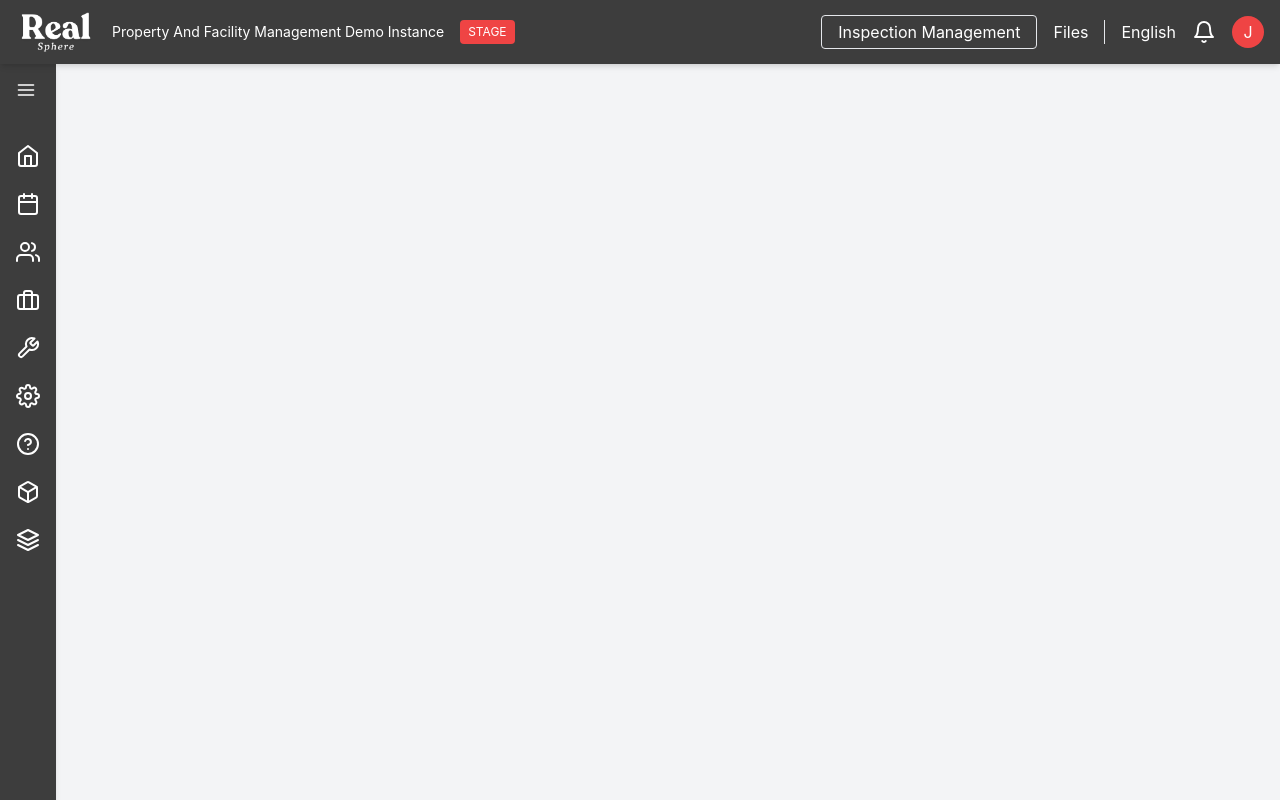
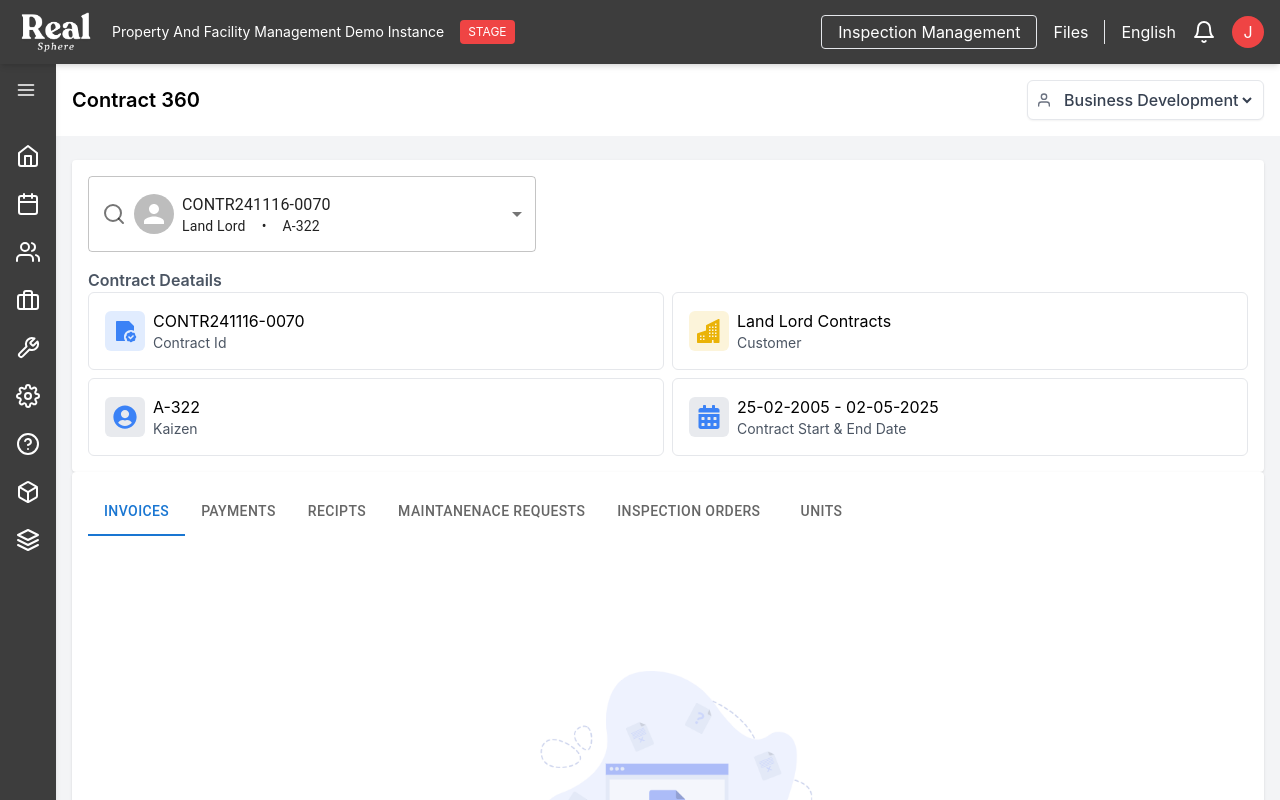
Before and after one commit to mdnasimnsrg/RealSphere, a React (Create React App) app: page /contract360 in a window 1280 px wide. Built offline with nearby package versions, Linux system fonts and the light colour scheme.

Commit message:
created contract-360 page

```diff
--- a/src/App.js
+++ b/src/App.js
@@ -170,6 +170,7 @@ import SheduleBoard from "./components/bireportmanagement/planner/SheduleBoard";
 import BiReportManagementSheduleBoard from "./components/bireportmanagement/planner/SheduleBoard";
 import AmenityBookingBoard from "./components/bireportmanagement/planner/AmenityBookingBoard";
 import ParkingBookingBoard from "./components/bireportmanagement/planner/ParkingBookingBoard";
+import Contract360 from "./components/bireportmanagement/business360/Contract360";
 const App = () => {
   const [isSidebarOpen, setIsSidebarOpen] = useState(false);
   const [selectedModule, setSelectedModule] = useState("Inspection Management");
@@ -209,6 +210,10 @@ const App = () => {
           />
           <div className="flex-1 bg-gray-100 overflow-y-scroll scrollbar-hide  ">
             <Routes>
+              <Route
+                path="/contract360"
+                element={<Contract360 />}
+              />
               <Route
                 path="/parking-booking-board"
                 element={<ParkingBookingBoard />}
--- /dev/null
+++ b/src/components/bireportmanagement/business360/Contract360.jsx
@@ -0,0 +1,303 @@
+import React, { useState } from "react";
+import CustomSelect from "../../ui/CustomSelect";
+import { FiUser } from "react-icons/fi";
+import {
+  Avatar,
+  InputAdornment,
+  MenuItem,
+  OutlinedInput,
+  Select,
+  Tab,
+  Table,
+  TableBody,
+  TableCell,
+  TableHead,
+  TableRow,
+  Tabs,
+} from "@mui/material";
+import { SearchIcon, ServerCrash } from "lucide-react";
+import { RiContractFill } from "react-icons/ri";
+import { BsBuildingsFill } from "react-icons/bs";
+import { FaCalendarAlt, FaUserCircle } from "react-icons/fa";
+
+const CustomTabPanel = (props) => {
+  const { children, value, index, data = [], ...other } = props;
+  return (
+    <div
+      role="tabpanel"
+      hidden={value !== index}
+      id={`tab-panel-${index}`}
+      aria-labelledby={`tab-${index}`}
+    >
+      {value === index && data.length <= 0 ? (
+        <div className="min-h-[500px] flex justify-center items-center">
+          <img
+            src="/images/no-data.png"
+            alt="No Data"
+            height={350}
+            width={350}
+          />
+        </div>
+      ) : (
+        <div className="w-full overflow-x-auto sc-fkSzgi my-4">{children}</div>
+      )}
+    </div>
+  );
+};
+
+const Contract360 = () => {
+  const [selectedOption, setSelectedOption] = useState("CONTR241116-0070");
+  const [currentTab, setCurrentTab] = useState(0);
+  const contract360Options = [
+    {
+      id: "CONTR241116-0070",
+      customer: "Land Lord",
+      kaizen: "A-322",
+      date: {
+        start: "25-02-2005",
+        end: "02-05-2025",
+      },
+    },
+    {
+      id: "CONTR241113-0069",
+      customer: "Land Lord",
+      kaizen: "A-320",
+      date: {
+        start: "25-02-2005",
+        end: "02-05-2025",
+      },
+    },
+    {
+      id: "CONTR241917-0047",
+      customer: "Land Lord",
+      kaizen: "A-154",
+      date: {
+        start: "25-02-2005",
+        end: "02-05-2025",
+      },
+    },
+    {
+      id: "CONTR241912-0045",
+      customer: "Vendor",
+      kaizen: "A-163",
+      date: {
+        start: "25-02-2005",
+        end: "02-05-2025",
+      },
+    },
+    {
+      id: "CONTR241116-0070",
+      customer: "Land Lord",
+      kaizen: "A-322",
+      date: {
+        start: "25-02-2005",
+        end: "02-05-2025",
+      },
+    },
+    {
+      id: "CONTR241425-0014",
+      customer: "Vendor",
+      kaizen: "A-102",
+      date: {
+        start: "25-02-2005",
+        end: "02-05-2025",
+      },
+    },
+  ];
+  const currentContract = contract360Options.find(
+    (contract) => (contract.id = selectedOption)
+  );
+  const contractDetails = {
+    contractId: currentContract.id,
+    customer: `${currentContract.customer} Contracts`,
+    kaizen: currentContract.kaizen,
+    contractStartAndEndDate: `${currentContract.date.start} - ${currentContract.date.end}`,
+  };
+  const tabs = [
+    "Invoices",
+    "Payments",
+    "Recipts",
+    "Maintanenace Requests",
+    "Inspection Orders",
+    "Units",
+  ];
+  const handleChange = (item, index) => {
+    setCurrentTab(index);
+  };
+  const maintainanceRequestData = [
+    {
+      requestId: "MR023234-237",
+      description: "Urgent Service",
+      propertyName: "Movenpick Jeddah Al Nawras",
+      unitName: "Moven Pick Secound Floor",
+      category: "Garbage Collection",
+      raisedOn: "15-02-2025",
+      dateClosed: "15-02-2025",
+      status: "Open",
+    },
+  ];
+  return (
+    <div>
+      <div className="bg-white flex flex-col md:flex-row gap-2 items-center justify-between p-4 mb-2">
+        <div className="text-xl font-semibold">Contract 360</div>
+        <div className="flex flex-col sm:flex-row gap-2">
+          <CustomSelect options={["Business Development"]} icon={<FiUser />} />
+        </div>
+      </div>
+      <div className="p-4">
+        <div className="bg-white shadow rounded p-2 md:p-4">
+          <div>
+            <Select
+              value={selectedOption}
+              onChange={(e) => setSelectedOption(e.target.value)}
+              input={
+                <OutlinedInput
+                  startAdornment={
+                    <InputAdornment position="start">
+                      {<SearchIcon />}
+                    </InputAdornment>
+                  }
+                />
+              }
+              className="w-full md:max-w-md"
+            >
+              {contract360Options.map((option) => (
+                <MenuItem
+                  key={option.id}
+                  value={option.id}
+                  defaultValue={selectedOption}
+                >
+                  <div className="flex gap-2 items-center">
+                    <Avatar />
+                    <div>
+                      <p>{option.id}</p>
+                      <div className="flex items-center gap-4 text-sm">
+                        <span>{option.customer}</span>
+                        <span>•</span>
+                        <span>{option.kaizen}</span>
+                      </div>
+                    </div>
+                  </div>
+                </MenuItem>
+              ))}
+            </Select>
+          </div>
+          <div className="mt-4">
+            <label className="font-semibold text-gray-600">
+              Contract Deatails
+            </label>
+            <div className="grid sm:grid-cols-2 gap-2">
+              <div className="p-4 border rounded-md flex items-center gap-2">
+                <div className="h-10 w-10 bg-blue-500/15 rounded-md flex justify-center items-center">
+                  <RiContractFill className="text-2xl text-blue-500" />
+                </div>
+                <div>
+                  <p>{contractDetails.contractId}</p>
+                  <p className="text-sm text-gray-600">Contract Id</p>
+                </div>
+              </div>
+              <div className="p-4 border rounded-md flex items-center gap-2">
+                <div className="h-10 w-10 bg-yellow-500/15 rounded-md flex justify-center items-center">
+                  <BsBuildingsFill className="text-2xl text-yellow-500" />
+                </div>
+                <div>
+                  <p>{contractDetails.customer}</p>
+                  <p className="text-sm text-gray-600">Customer</p>
+                </div>
+              </div>
+              <div className="p-4 border rounded-md flex items-center gap-2">
+                <div className="h-10 w-10 bg-slate-500/15 rounded-md flex justify-center items-center">
+                  <FaUserCircle className="text-2xl text-blue-500" />
+                </div>
+                <div>
+                  <p>{contractDetails.kaizen}</p>
+                  <p className="text-sm text-gray-600">Kaizen</p>
+                </div>
+              </div>
+              <div className="p-4 border rounded-md flex items-center gap-2">
+                <div className="h-10 w-10 bg-slate-500/15 rounded-md flex justify-center items-center">
+                  <FaCalendarAlt className="text-2xl text-blue-500" />
+                </div>
+                <div>
+                  <p>{contractDetails.contractStartAndEndDate}</p>
+                  <p className="text-sm text-gray-600">
+                    Contract Start & End Date
+                  </p>
+                </div>
+              </div>
+            </div>
+          </div>
+        </div>
+        <div className="bg-white shadow rounded p-2 md:p-4">
+          <Tabs
+            value={currentTab}
+            onChange={handleChange}
+            scrollButtons="auto"
+            aria-label="contracts-tabs"
+            variant="scrollable"
+          >
+            {tabs.map((tab, i) => (
+              <Tab
+                key={tab}
+                value={i}
+                label={tab}
+                id={`tab-panel-${i}`}
+                aria-controls={`tab-${i}`}
+              />
+            ))}
+          </Tabs>
+          <CustomTabPanel value={currentTab} index={0}>
+            Item 1
+          </CustomTabPanel>
+          <CustomTabPanel value={currentTab} index={1} data={[]}>
+            Item 2
+          </CustomTabPanel>
+          <CustomTabPanel value={currentTab} index={2} data={[]}>
+            Item 3
+          </CustomTabPanel>
+          <CustomTabPanel
+            value={currentTab}
+            index={3}
+            data={maintainanceRequestData}
+          >
+            <Table>
+              <TableHead className="bg-gray-100">
+                {maintainanceRequestData.map((item, itemKey) => {
+                  return Object.keys(item).map((key, keyIndex) => {
+                    return <TableCell key={keyIndex}>{key}</TableCell>;
+                  });
+                })}
+              </TableHead>
+              <TableBody>
+                {maintainanceRequestData.map((item, index) => {
+                  return (
+                    <TableRow
+                      key={item.requestId + index}
+                      className="bg-blue-500/10"
+                    >
+                      {Object.keys(item).map((key, keyIndex) => {
+                        return (
+                          <TableCell key={key} className="text-nowrap">
+                            {item[key]}
+                          </TableCell>
+                        );
+                      })}
+                    </TableRow>
+                  );
+                })}
+              </TableBody>
+            </Table>
+          </CustomTabPanel>
+          <CustomTabPanel value={currentTab} index={4} data={[]}>
+            Item 4
+          </CustomTabPanel>
+          <CustomTabPanel value={currentTab} index={5} data={[]}>
+            Item 5
+          </CustomTabPanel>
+        </div>
+      </div>
+    </div>
+  );
+};
+
+export default Contract360;
--- a/src/index.css
+++ b/src/index.css
@@ -33,12 +33,12 @@ select {
 }
 
 .sc-fkSzgi::-webkit-scrollbar-thumb {
-  background: #006693;
+  background: #3D3D3D;
   border-radius: 10px;
 }
 
 .sc-fkSzgi::-webkit-scrollbar-thumb:hover {
-  background: #006693;
+  background: #3D3D3D;
 }
 
 .sc-fkSzgi::-webkit-scrollbar-track {
@@ -48,5 +48,5 @@ select {
 
 .sc-fkSzgi .MuiDataGrid-scrollbar {
   scrollbar-width: thin;
-  scrollbar-color: #006693 transparent;
+  scrollbar-color: #3D3D3D transparent;
 }
--- a/src/utils/modules.js
+++ b/src/utils/modules.js
@@ -317,11 +317,11 @@ const modules = [
         name: "Business 360",
         icon: <FiClipboard />,
         subLinks: [
-          { href: "/business-360", name: "Business 360" },
-          { href: "/customer-360", name: "Customer 360" },
-          { href: "/vendor-360", name: "Vendor 360" },
-          { href: "/agreement-360", name: "Agreement 360" },
-          { href: "/contract-360", name: "Contract 360" },
+          { href: "#", name: "Business 360" },
+          { href: "#", name: "Customer 360" },
+          { href: "#", name: "Vendor 360" },
+          { href: "#", name: "Agreement 360" },
+          { href: "/contract360", name: "Contract 360" },
           { href: "/property-360", name: "Property 360" },
           { href: "/unit-360", name: "Unit 360" },
           { href: "/item-360", name: "Item 360" },
```
